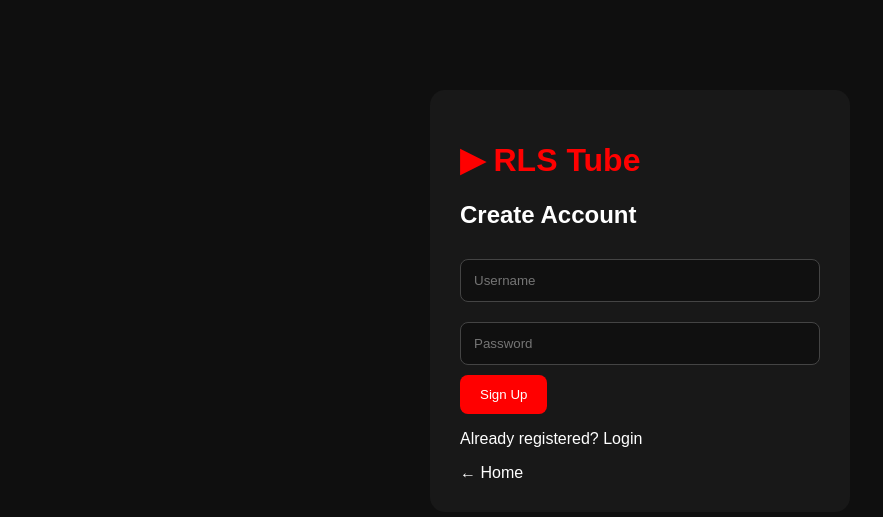
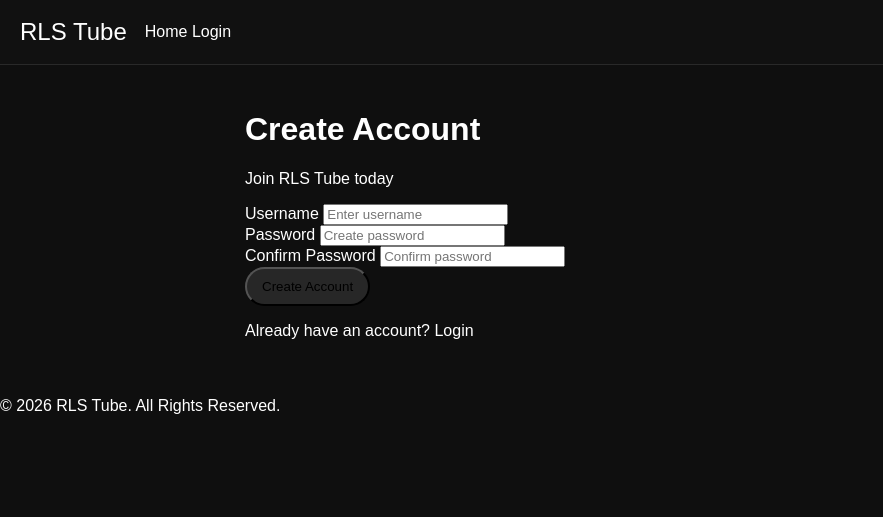
Before and after one commit to raoj77304-stack/rls-tube6, a Flask app: page /signup in a window 1280 px wide. Shown: the top 517 px of the page, without its empty margins (0-883 px from the left). Run offline with Flask 3, Linux system fonts and the light colour scheme.

Commit message:
Revamp signup.html with new layout and fields
Updated the signup page layout and added a confirm password field.

```diff
--- a/templates/signup.html
+++ b/templates/signup.html
@@ -1,4 +1,116 @@
-<!doctype html><html><head><meta charset="UTF-8"><title>Sign Up</title><link rel="stylesheet" href="{{ url_for('static',filename='style.css') }}"></head>
-<body><div class="auth"><h1>▶ RLS <span>Tube</span></h1><h2>Create Account</h2>
-<form method="post"><input name="username" placeholder="Username" required><input type="password" name="password" placeholder="Password" required><button>Sign Up</button></form>
-<p>Already registered? <a href="/login">Login</a></p><a href="/">← Home</a></div></body></html>
+<!DOCTYPE html>
+<html lang="en">
+<head>
+    <meta charset="UTF-8">
+
+    <meta name="viewport" content="width=device-width, initial-scale=1.0">
+
+    <title>Sign Up - RLS Tube</title>
+
+    <link rel="stylesheet"
+          href="{{ url_for('static', filename='style.css') }}">
+</head>
+
+<body>
+
+    <!-- Header -->
+    <header class="topbar">
+
+        <div class="logo">
+            <a href="/">RLS Tube</a>
+        </div>
+
+        <nav>
+            <a href="/">Home</a>
+            <a href="/login">Login</a>
+        </nav>
+
+    </header>
+
+
+    <!-- Signup Box -->
+    <main class="auth-page">
+
+        <div class="auth-box">
+
+            <h1>Create Account</h1>
+
+            <p class="auth-subtitle">
+                Join RLS Tube today
+            </p>
+
+
+            <form method="POST" action="/signup">
+
+                <div class="form-group">
+
+                    <label for="username">
+                        Username
+                    </label>
+
+                    <input
+                        type="text"
+                        id="username"
+                        name="username"
+                        placeholder="Enter username"
+                        required>
+
+                </div>
+
+
+                <div class="form-group">
+
+                    <label for="password">
+                        Password
+                    </label>
+
+                    <input
+                        type="password"
+                        id="password"
+                        name="password"
+                        placeholder="Create password"
+                        required>
+
+                </div>
+
+
+                <div class="form-group">
+
+                    <label for="confirm_password">
+                        Confirm Password
+                    </label>
+
+                    <input
+                        type="password"
+                        id="confirm_password"
+                        name="confirm_password"
+                        placeholder="Confirm password"
+                        required>
+
+                </div>
+
+
+                <button type="submit" class="btn signup-btn">
+                    Create Account
+                </button>
+
+            </form>
+
+
+            <p class="auth-footer">
+                Already have an account?
+                <a href="/login">Login</a>
+            </p>
+
+        </div>
+
+    </main>
+
+
+    <!-- Footer -->
+    <footer>
+        <p>© 2026 RLS Tube. All Rights Reserved.</p>
+    </footer>
+
+</body>
+</html>
```
